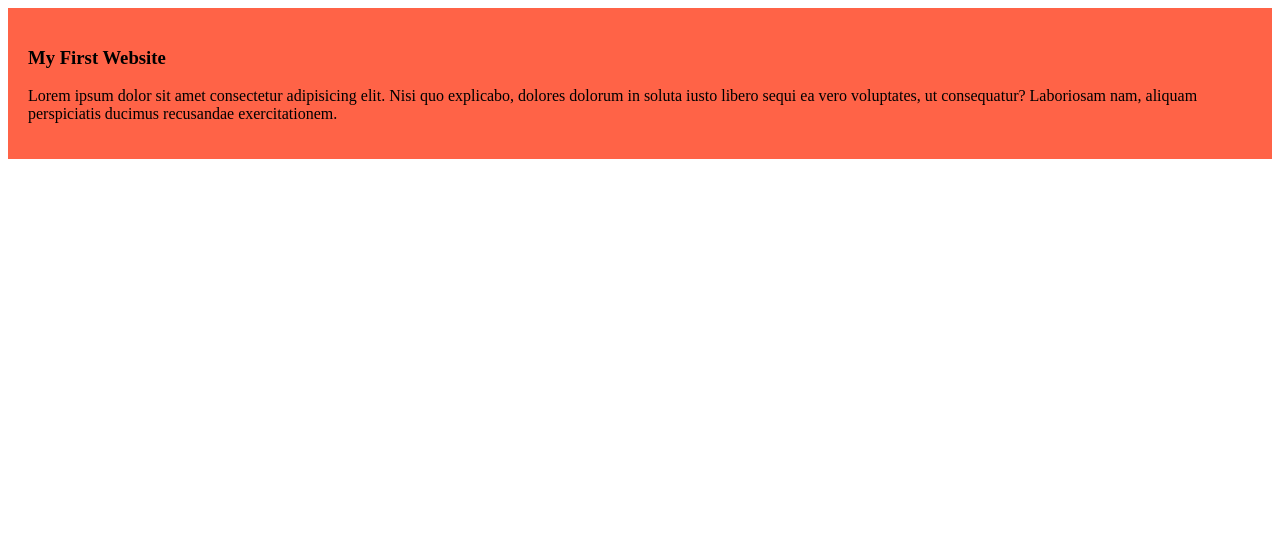
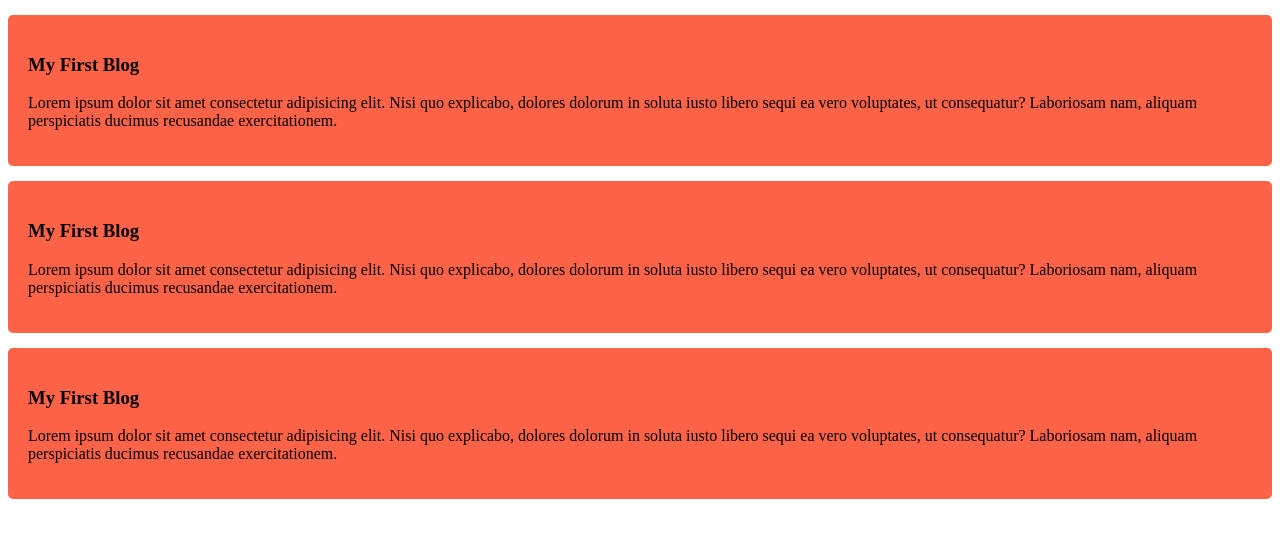
Before and after one commit to MdKawsarM/my-simple-website, a plain HTML site: page index.html in a window 1280 px wide. Drawn offline with Linux system fonts and the light colour scheme.

Commit message:
added the second and third blog

```diff
--- a/index.html
+++ b/index.html
@@ -8,7 +8,17 @@
 </head>
 <body>
     <div>
-        <h3>My First Website</h3>
+        <h3>My First Blog</h3>
+        <p>Lorem ipsum dolor sit amet consectetur adipisicing elit. Nisi quo explicabo, dolores dolorum in soluta iusto libero sequi ea vero voluptates, ut consequatur? Laboriosam nam, aliquam perspiciatis ducimus recusandae exercitationem.</p>
+
+    </div>
+    <div>
+        <h3>My First Blog</h3>
+        <p>Lorem ipsum dolor sit amet consectetur adipisicing elit. Nisi quo explicabo, dolores dolorum in soluta iusto libero sequi ea vero voluptates, ut consequatur? Laboriosam nam, aliquam perspiciatis ducimus recusandae exercitationem.</p>
+
+    </div>
+    <div>
+        <h3>My First Blog</h3>
         <p>Lorem ipsum dolor sit amet consectetur adipisicing elit. Nisi quo explicabo, dolores dolorum in soluta iusto libero sequi ea vero voluptates, ut consequatur? Laboriosam nam, aliquam perspiciatis ducimus recusandae exercitationem.</p>
 
     </div>
--- a/style/blog.css
+++ b/style/blog.css
@@ -1,4 +1,6 @@
 div{
     background-color: tomato;
     padding: 20px;
+    margin-top: 15px;
+    border-radius: 5px;
 }
```
